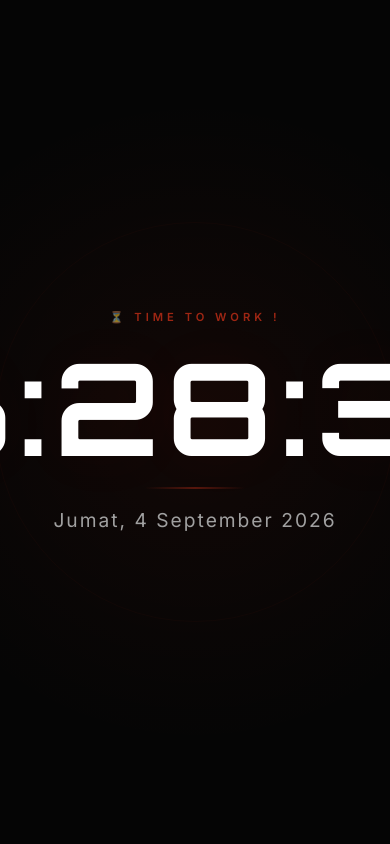
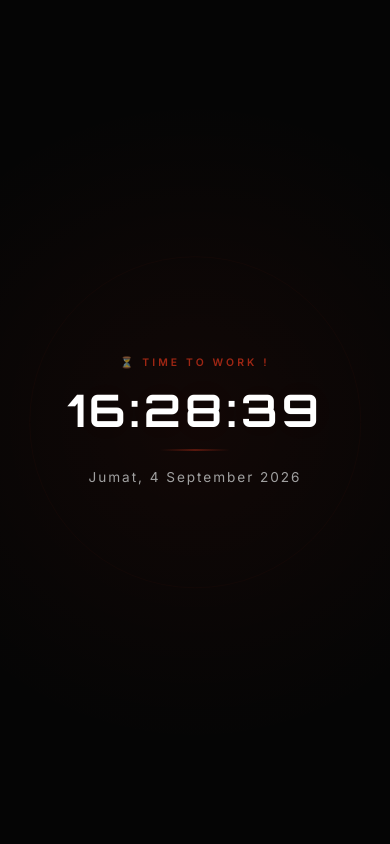
Before and after one commit to maolajah12/Portfolio-Maulana, a React (Vite) app: page / in a window 390 px wide. Both pictures are taken after a click on the button "READY!". Shown: the top 844 px of the page. Built offline with nearby package versions, Linux system fonts and the light colour scheme; the HTML template or start-up script is replaced by a standard one; a web font is replaced by a local one.

Commit message:
feat: improve mobile responsiveness for CountdownClock and Navbar

```diff
--- a/src/components/CountdownClock.jsx
+++ b/src/components/CountdownClock.jsx
@@ -45,9 +45,12 @@ const CountdownClock = () => {
         const logo = document.getElementById('navbar-logo');
         if (logo) {
             const rect = logo.getBoundingClientRect();
+            const isMobile = window.innerWidth <= 768;
 
-            // X: Tepat di sebelah kanan logo Portfolio + gap 90px (karena jam mengecil dari tengahnya)
-            const targetX = rect.right + 90;
+            // X: Tepat di sebelah kanan logo Portfolio
+            // Di mobile: gap 50px agar pas berdampingan dengan logo dan tidak menabrak hamburger menu
+            const gap = isMobile ? 50 : 90;
+            const targetX = rect.right + gap;
             // Y: Sejajar secara vertikal dengan tengah-tengah logo Portfolio
             const targetY = rect.top + (rect.height / 2);
 
@@ -55,8 +58,9 @@ const CountdownClock = () => {
             const moveX = targetX - (window.innerWidth / 2);
             const moveY = targetY - (window.innerHeight / 2);
 
-            // Scale dibesarkan sedikit ke 0.15 agar lebih terbaca
-            setDockTransform(`translate(${moveX}px, ${moveY}px) scale(0.15)`);
+            // Scale di mobile vs desktop
+            const scale = isMobile ? 0.32 : 0.15;
+            setDockTransform(`translate(${moveX}px, ${moveY}px) scale(${scale})`);
         }
     }, []);
 
@@ -238,8 +242,8 @@ const CountdownClock = () => {
                 top: '50%',
                 left: '50%',
                 transform: 'translate(-50%, -50%)',
-                width: '400px',
-                height: '400px',
+                width: 'min(400px, 85vw)',
+                height: 'min(400px, 85vw)',
                 borderRadius: '50%',
                 border: '1px solid rgba(255, 59, 29, 0.03)',
                 pointerEvents: 'none',
@@ -256,6 +260,9 @@ const CountdownClock = () => {
                     flexDirection: 'column',
                     alignItems: 'center',
                     gap: '1rem',
+                    padding: '0 1.5rem',
+                    textAlign: 'center',
+                    maxWidth: '90vw',
                     opacity: isMounted ? 1 : 0,
                     transform: isMounted ? 'translateY(0)' : 'translateY(30px)',
                     transition: 'opacity 1.5s cubic-bezier(0.2, 0.8, 0.2, 1), transform 1.5s cubic-bezier(0.2, 0.8, 0.2, 1)',
@@ -263,7 +270,7 @@ const CountdownClock = () => {
                 }}>
                     <h2 style={{
                         color: '#FFFFFF',
-                        fontSize: '2rem',
+                        fontSize: 'clamp(1.6rem, 5vw, 2rem)',
                         fontWeight: 700,
                         letterSpacing: '2px',
                         margin: 0,
@@ -277,12 +284,12 @@ const CountdownClock = () => {
                             display: 'flex',
                             alignItems: 'center',
                             gap: '0.5rem',
-                            padding: '1rem 3rem',
+                            padding: '0.9rem 2.5rem',
                             background: '#FF3B1D',
                             color: '#FFFFFF',
                             border: 'none',
                             borderRadius: '50px',
-                            fontSize: '1.2rem',
+                            fontSize: 'clamp(1rem, 3.5vw, 1.2rem)',
                             fontWeight: 700,
                             letterSpacing: '2px',
                             cursor: 'pointer',
@@ -315,45 +322,53 @@ const CountdownClock = () => {
                     alignItems: 'center',
                     gap: '0.5rem',
                     marginBottom: '0.5rem',
+                    opacity: isShrinkingOrDocked ? 0 : 0.6,
+                    transition: 'opacity 0.5s ease',
                 }}>
                     <span style={{
-                        fontSize: '0.7rem',
+                        fontSize: 'clamp(0.65rem, 2vw, 0.7rem)',
                         color: '#FF3B1D',
                         fontWeight: 600,
-                        letterSpacing: '4px',
+                        letterSpacing: 'clamp(2px, 0.8vw, 4px)',
                         textTransform: 'uppercase',
-                        opacity: 0.6,
                     }}>
                         ⏳ Time to work !
                     </span>
                 </div>
 
                 <div style={{
-                    fontSize: '8rem',
+                    fontSize: 'clamp(2.6rem, 11.5vw, 8rem)',
                     fontWeight: 700,
                     color: '#FFFFFF',
                     fontFamily: "'Orbitron', 'Inter', sans-serif",
-                    letterSpacing: '6px',
+                    letterSpacing: 'clamp(2px, 1vw, 6px)',
                     textShadow: '0 0 60px rgba(255, 59, 29, 0.05)',
                     lineHeight: 1,
                     marginBottom: '0.5rem',
+                    whiteSpace: 'nowrap',
                 }}>
                     {time}
                 </div>
 
                 <div style={{
-                    width: '100px',
+                    width: 'clamp(60px, 18vw, 100px)',
                     height: '2px',
                     background: 'linear-gradient(90deg, transparent, rgba(255, 59, 29, 0.3), transparent)',
                     marginBottom: '0.5rem',
+                    opacity: isShrinkingOrDocked ? 0 : 1,
+                    transition: 'opacity 0.5s ease',
                 }} />
 
                 <div style={{
-                    fontSize: '1.2rem',
+                    fontSize: 'clamp(0.85rem, 3.2vw, 1.2rem)',
                     color: '#A0A0A0',
                     fontWeight: 400,
-                    letterSpacing: '2px',
+                    letterSpacing: 'clamp(1px, 0.5vw, 2px)',
                     fontFamily: "'Inter', sans-serif",
+                    textAlign: 'center',
+                    padding: '0 1rem',
+                    opacity: isShrinkingOrDocked ? 0 : 1,
+                    transition: 'opacity 0.5s ease',
                 }}>
                     {date}
                 </div>
--- a/src/components/Navbar.jsx
+++ b/src/components/Navbar.jsx
@@ -48,7 +48,7 @@ const Navbar = () => {
                     <span style={{ color: '#FF3B1D' }}>Portfolio</span><span style={{ color: '#666' }}>.</span>
                 </div>
 
-                <div style={{
+                <div className="desktop-menu" style={{
                     display: 'flex',
                     gap: '2.5rem',
                     alignItems: 'center',
@@ -190,8 +190,13 @@ const Navbar = () => {
           .mobile-menu-btn {
             display: block !important;
           }
-          nav > div > div:first-of-type:not(.mobile-menu-btn) {
+          .desktop-menu {
             display: none !important;
+          }
+          #navbar-logo {
+            display: flex !important;
+            font-size: 1.4rem !important;
+            margin-right: 95px !important;
           }
           nav {
             padding: 0.8rem 1.2rem !important;
```
Also changed, not shown: 1 other file (tests, documents, lock files or other folders).
